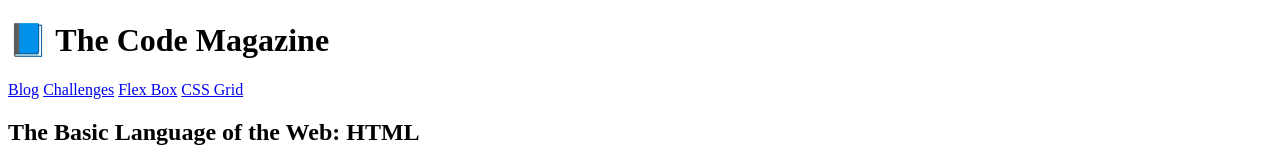
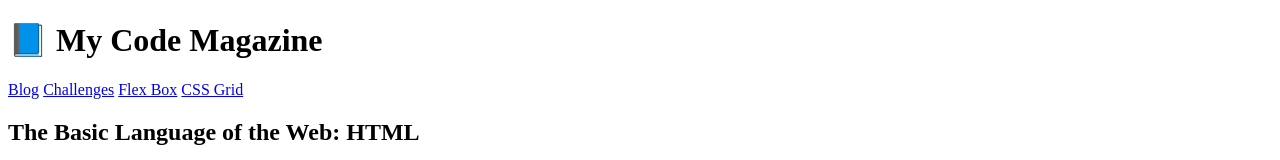
Before and after one commit to alagu031325/Responsive_Website_HTML5_CSS3, a plain HTML site: page HTML_Fundamentals/index.html in a window 1280 px wide. Shown: the top 160 px of the page. Drawn offline with Linux system fonts and the light colour scheme.

Commit message:
Changing the Title
Changing the Title from "The" to "My"

```diff
--- a/HTML_Fundamentals/index.html
+++ b/HTML_Fundamentals/index.html
@@ -10,7 +10,7 @@
   </head>
   <body>
     <header>
-      <h1>📘 The Code Magazine</h1>
+      <h1>📘 My Code Magazine</h1>
       <!-- HTML 5 Strong tag -->
       <nav>
         <a href="blog.html">Blog</a>
```
